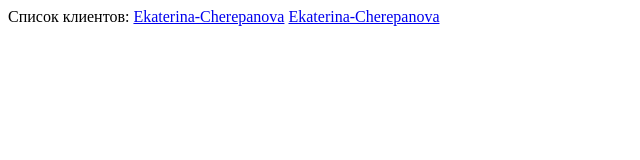
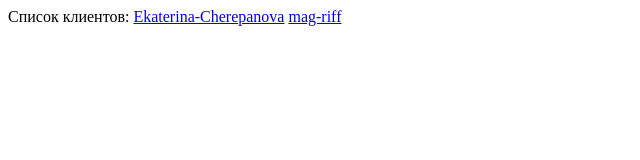
Before and after one commit to Igor-Evgenievich-S/people, a plain HTML site: page index.html in a window 1280 px wide. Shown: the whole page, without its empty margins (0-640 px from the left). Drawn offline with Linux system fonts and the light colour scheme.

Commit message:
Update index.html

```diff
--- a/index.html
+++ b/index.html
@@ -8,6 +8,6 @@
 <body>
     Список клиентов:
     <a href="Ekaterina-Cherepanova/index.html">Ekaterina-Cherepanova</a>
-    <a href="mag-riff/index.html">Ekaterina-Cherepanova</a>
+    <a href="mag-riff/index.html">mag-riff</a>
 </body>
 </html>
```
